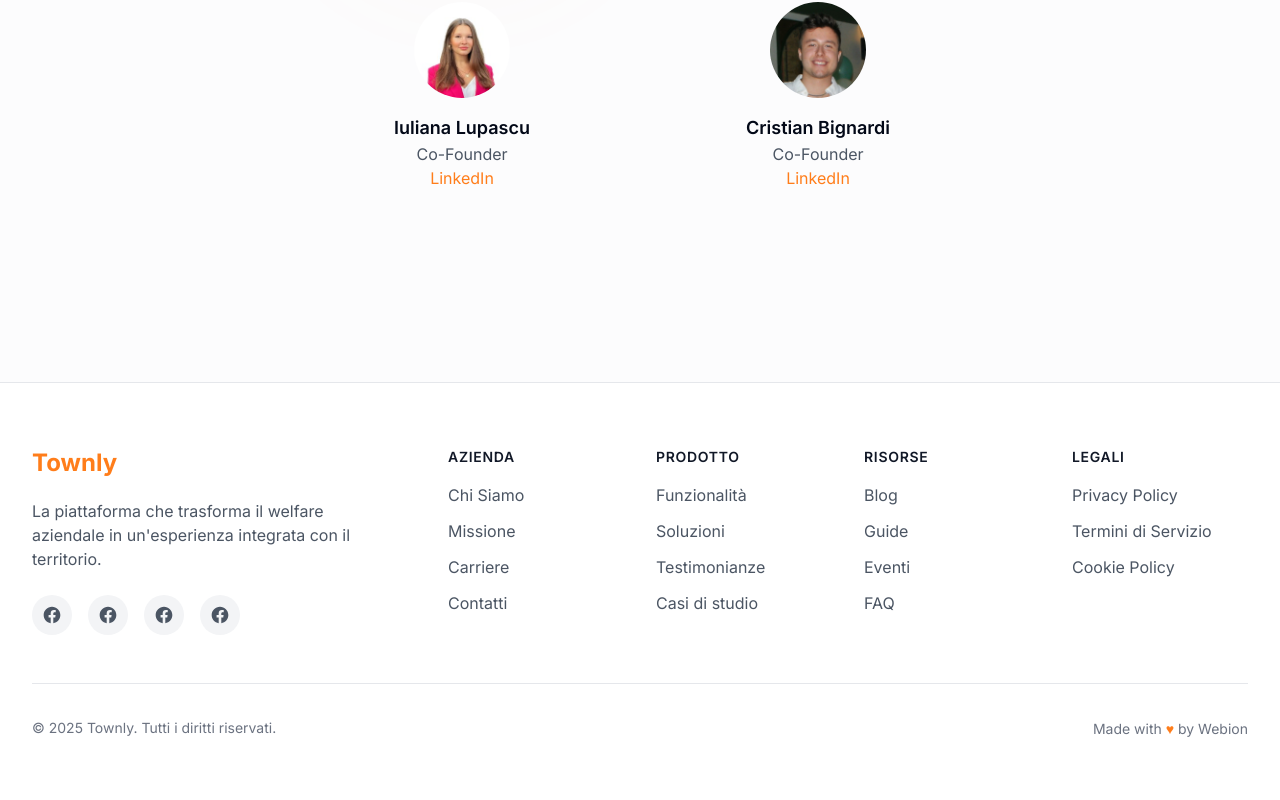
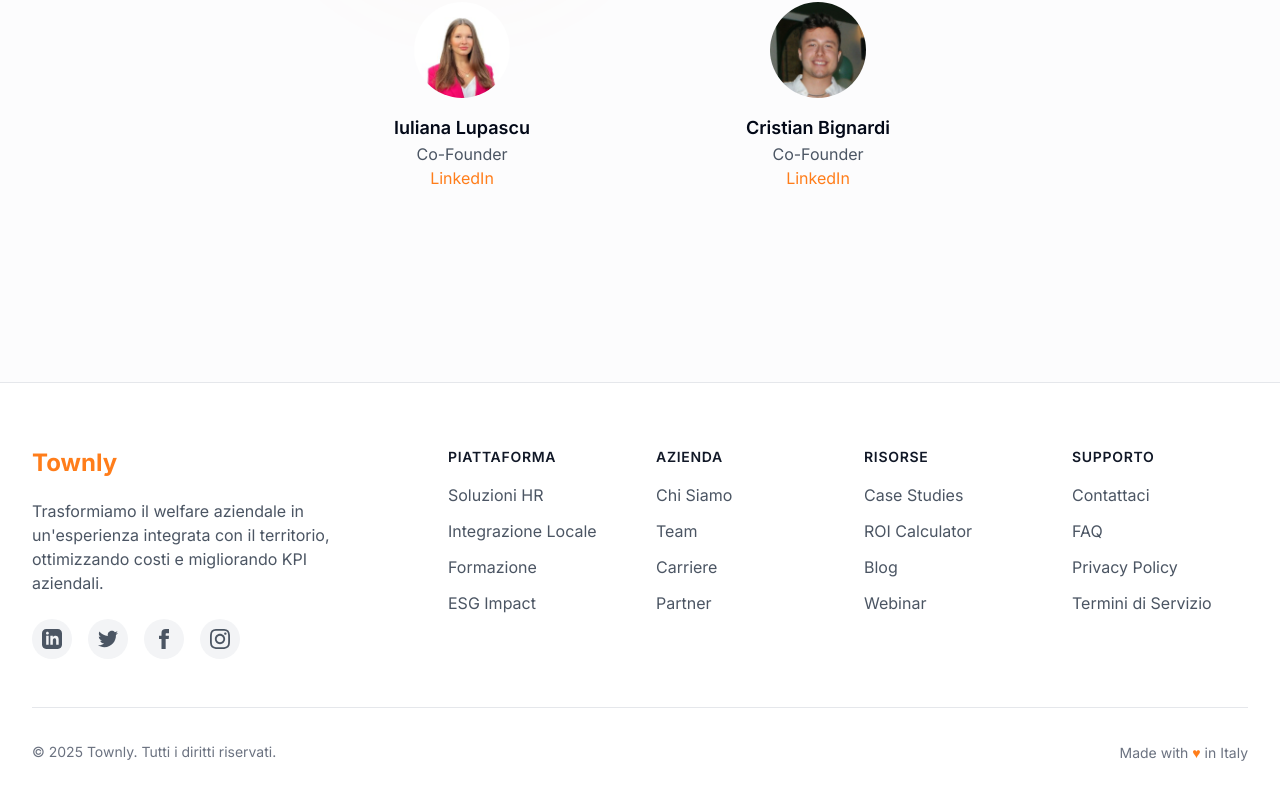
Before and after one commit to Townlyapp/townlyapp, a React (Vite) app: page / in a window 1280 px wide. Shown: the part 6356-7156 px from the top of the page. Built offline with nearby package versions, Linux system fonts and the light colour scheme.

Commit message:
Update footer sections
Update the footer component with real content and sections.

```diff
--- a/src/components/Footer.tsx
+++ b/src/components/Footer.tsx
@@ -6,38 +6,39 @@ const Footer = () => {
 
   const footerLinks = [
     {
+      title: 'Piattaforma',
+      links: [
+        { label: 'Soluzioni HR', href: '#solutions' },
+        { label: 'Integrazione Locale', href: '#benefits' },
+        { label: 'Formazione', href: '#training' },
+        { label: 'ESG Impact', href: '#esg' },
+      ],
+    },
+    {
       title: 'Azienda',
       links: [
         { label: 'Chi Siamo', href: '#about' },
-        { label: 'Missione', href: '#' },
-        { label: 'Carriere', href: '#' },
-        { label: 'Contatti', href: '#contact' },
-      ],
-    },
-    {
-      title: 'Prodotto',
-      links: [
-        { label: 'Funzionalità', href: '#benefits' },
-        { label: 'Soluzioni', href: '#solutions' },
-        { label: 'Testimonianze', href: '#' },
-        { label: 'Casi di studio', href: '#' },
+        { label: 'Team', href: '#contact' },
+        { label: 'Carriere', href: '#careers' },
+        { label: 'Partner', href: '#partners' },
       ],
     },
     {
       title: 'Risorse',
       links: [
-        { label: 'Blog', href: '#' },
-        { label: 'Guide', href: '#' },
-        { label: 'Eventi', href: '#' },
-        { label: 'FAQ', href: '#' },
+        { label: 'Case Studies', href: '#casestudies' },
+        { label: 'ROI Calculator', href: '#roi' },
+        { label: 'Blog', href: '#blog' },
+        { label: 'Webinar', href: '#webinars' },
       ],
     },
     {
-      title: 'Legali',
+      title: 'Supporto',
       links: [
-        { label: 'Privacy Policy', href: '#' },
-        { label: 'Termini di Servizio', href: '#' },
-        { label: 'Cookie Policy', href: '#' },
+        { label: 'Contattaci', href: '#contact' },
+        { label: 'FAQ', href: '#faq' },
+        { label: 'Privacy Policy', href: '/privacy' },
+        { label: 'Termini di Servizio', href: '/terms' },
       ],
     },
   ];
@@ -51,18 +52,23 @@ const Footer = () => {
               <span className="text-townly-orange text-2xl font-bold">Townly</span>
             </div>
             <p className="text-gray-600 mb-6 max-w-xs">
-              La piattaforma che trasforma il welfare aziendale in un'esperienza integrata con il territorio.
+              Trasformiamo il welfare aziendale in un'esperienza integrata con il territorio, ottimizzando costi e migliorando KPI aziendali.
             </p>
             <div className="flex space-x-4">
-              {['facebook', 'twitter', 'instagram', 'linkedin'].map((social) => (
+              {[
+                { name: 'linkedin', path: 'M19 0h-14c-2.761 0-5 2.239-5 5v14c0 2.761 2.239 5 5 5h14c2.762 0 5-2.239 5-5v-14c0-2.761-2.238-5-5-5zm-11 19h-3v-11h3v11zm-1.5-12.268c-.966 0-1.75-.79-1.75-1.764s.784-1.764 1.75-1.764 1.75.79 1.75 1.764-.783 1.764-1.75 1.764zm13.5 12.268h-3v-5.604c0-3.368-4-3.113-4 0v5.604h-3v-11h3v1.765c1.396-2.586 7-2.777 7 2.476v6.759z' },
+                { name: 'twitter', path: 'M24 4.557c-.883.392-1.832.656-2.828.775 1.017-.609 1.798-1.574 2.165-2.724-.951.564-2.005.974-3.127 1.195-.897-.957-2.178-1.555-3.594-1.555-3.179 0-5.515 2.966-4.797 6.045-4.091-.205-7.719-2.165-10.148-5.144-1.29 2.213-.669 5.108 1.523 6.574-.806-.026-1.566-.247-2.229-.616-.054 2.281 1.581 4.415 3.949 4.89-.693.188-1.452.232-2.224.084.626 1.956 2.444 3.379 4.6 3.419-2.07 1.623-4.678 2.348-7.29 2.04 2.179 1.397 4.768 2.212 7.548 2.212 9.142 0 14.307-7.721 13.995-14.646.962-.695 1.797-1.562 2.457-2.549z' },
+                { name: 'facebook', path: 'M9 8h-3v4h3v12h5v-12h3.642l.358-4h-4v-1.667c0-.955.192-1.333 1.115-1.333h2.885v-5h-3.808c-3.596 0-5.192 1.583-5.192 4.615v3.385z' },
+                { name: 'instagram', path: 'M12 2.163c3.204 0 3.584.012 4.85.07 3.252.148 4.771 1.691 4.919 4.919.058 1.265.069 1.645.069 4.849 0 3.205-.012 3.584-.069 4.849-.149 3.225-1.664 4.771-4.919 4.919-1.266.058-1.644.07-4.85.07-3.204 0-3.584-.012-4.849-.07-3.26-.149-4.771-1.699-4.919-4.92-.058-1.265-.07-1.644-.07-4.849 0-3.204.013-3.583.07-4.849.149-3.227 1.664-4.771 4.919-4.919 1.266-.057 1.645-.069 4.849-.069zm0-2.163c-3.259 0-3.667.014-4.947.072-4.358.2-6.78 2.618-6.98 6.98-.059 1.281-.073 1.689-.073 4.948 0 3.259.014 3.668.072 4.948.2 4.358 2.618 6.78 6.98 6.98 1.281.058 1.689.072 4.948.072 3.259 0 3.668-.014 4.948-.072 4.354-.2 6.782-2.618 6.979-6.98.059-1.28.073-1.689.073-4.948 0-3.259-.014-3.667-.072-4.947-.196-4.354-2.617-6.78-6.979-6.98-1.281-.059-1.69-.073-4.949-.073zm0 5.838c-3.403 0-6.162 2.759-6.162 6.162s2.759 6.163 6.162 6.163 6.162-2.759 6.162-6.163c0-3.403-2.759-6.162-6.162-6.162zm0 10.162c-2.209 0-4-1.79-4-4 0-2.209 1.791-4 4-4s4 1.791 4 4c0 2.21-1.791 4-4 4zm6.406-11.845c-.796 0-1.441.645-1.441 1.44s.645 1.44 1.441 1.44c.795 0 1.439-.645 1.439-1.44s-.644-1.44-1.439-1.44z' },
+              ].map((social) => (
                 <a
-                  key={social}
+                  key={social.name}
                   href="#"
                   className="w-10 h-10 rounded-full bg-gray-100 flex items-center justify-center text-gray-600 hover:bg-townly-orange hover:text-white transition-colors duration-200"
                 >
-                  <span className="sr-only">{social}</span>
+                  <span className="sr-only">{social.name}</span>
                   <svg className="h-5 w-5" fill="currentColor" viewBox="0 0 24 24" aria-hidden="true">
-                    <path fillRule="evenodd" d="M22 12c0-5.523-4.477-10-10-10S2 6.477 2 12c0 4.991 3.657 9.128 8.438 9.878v-6.987h-2.54V12h2.54V9.797c0-2.506 1.492-3.89 3.777-3.89 1.094 0 2.238.195 2.238.195v2.46h-1.26c-1.243 0-1.63.771-1.63 1.562V12h2.773l-.443 2.89h-2.33v6.988C18.343 21.128 22 16.991 22 12z" clipRule="evenodd" />
+                    <path d={social.path} />
                   </svg>
                 </a>
               ))}
@@ -93,7 +99,7 @@ const Footer = () => {
           </p>
           <div className="mt-4 md:mt-0">
             <a href="#" className="text-gray-500 hover:text-townly-orange transition-colors duration-200 text-sm">
-              Made with <span className="text-townly-orange">♥</span> by Webion
+              Made with <span className="text-townly-orange">♥</span> in Italy
             </a>
           </div>
         </div>
```
